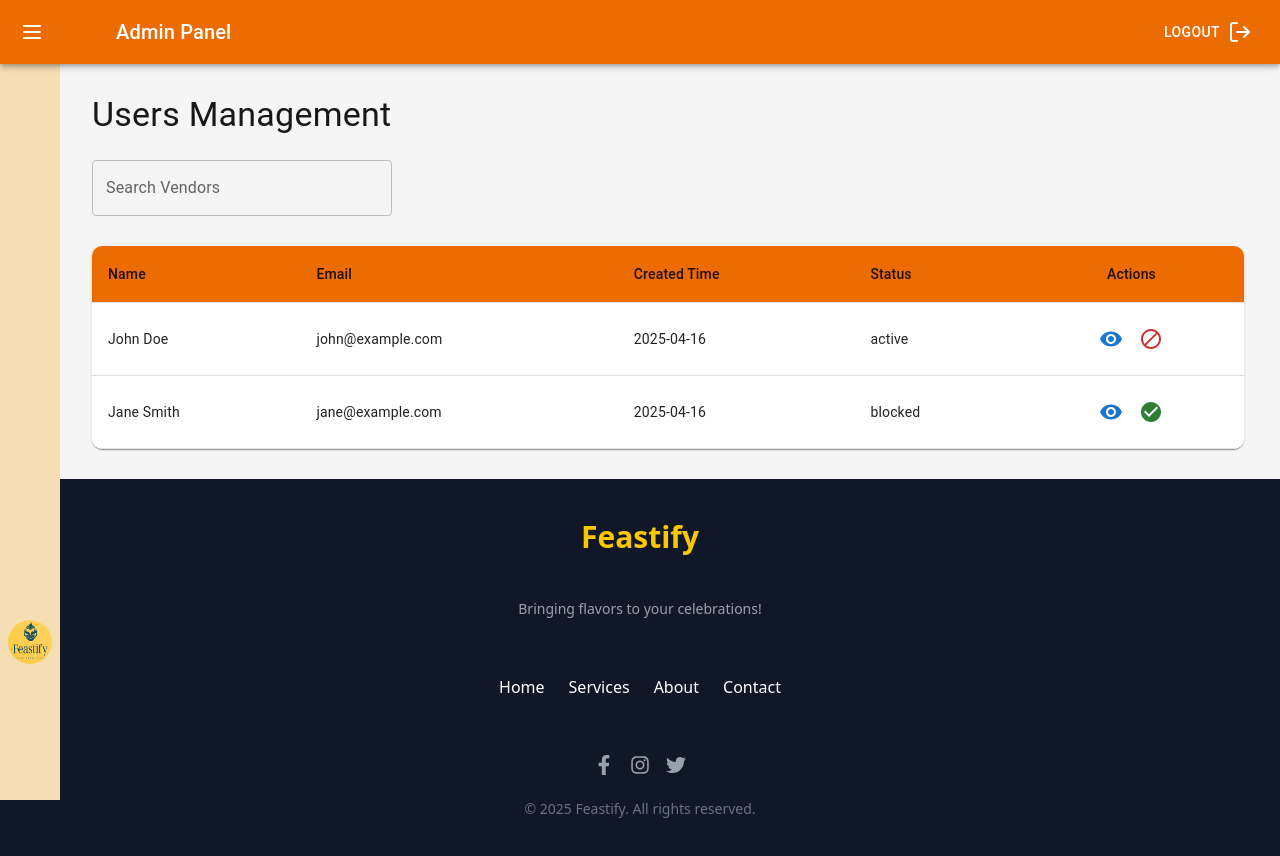
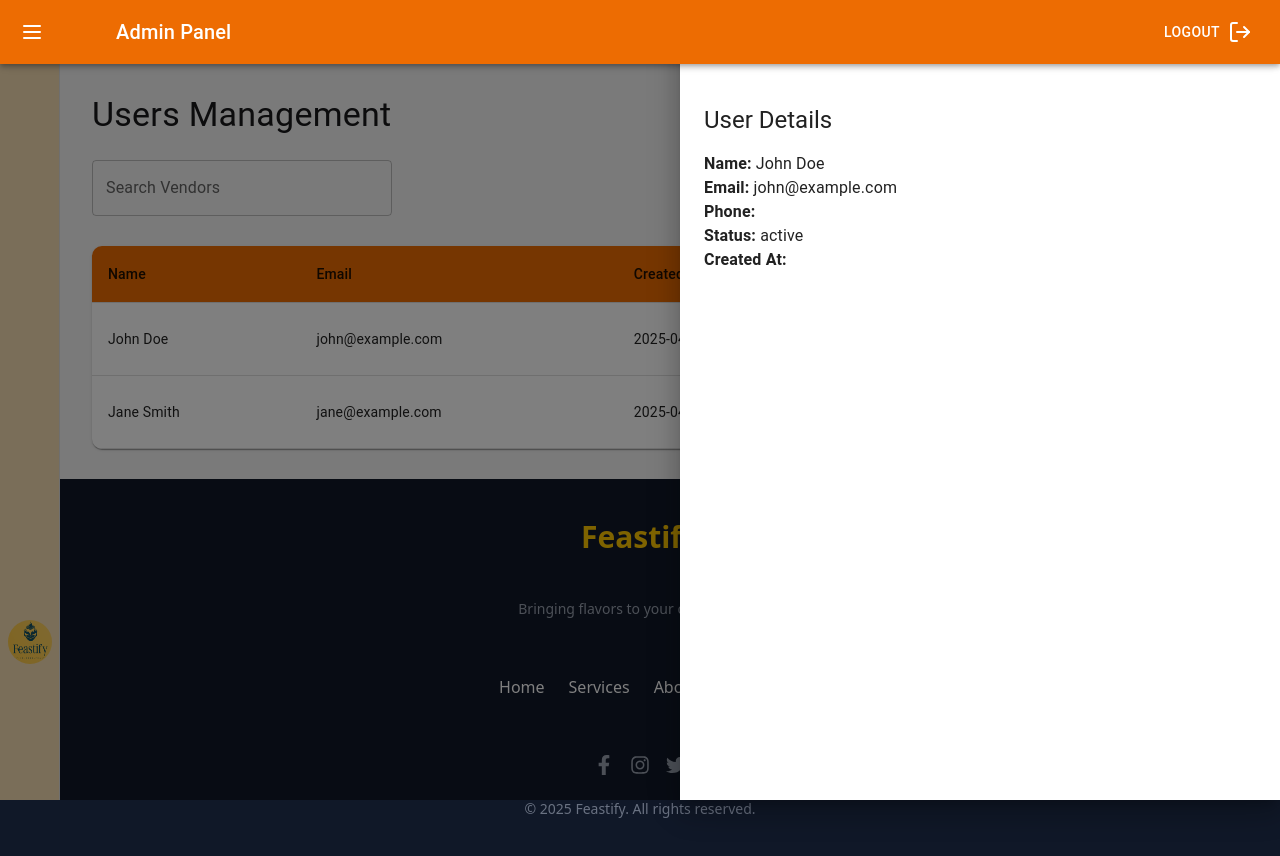
Before and after one commit to adwaithpvk45/Catering_App, a React (Vite) app in the folder frontend/Catering_App/: page /admin/users in a window 1280 px wide. Both pictures are taken after a click on the button 1111 px from the left and 338 px from the top of the page. Shown: the top 856 px of the page. Built offline with nearby package versions, Linux system fonts and the light colour scheme; some icons are missing.

Commit message:
update: Drawer added

```diff
--- a/frontend/Catering_App/src/Components/Admin/Users/UserDetails.jsx
+++ b/frontend/Catering_App/src/Components/Admin/Users/UserDetails.jsx
@@ -1,9 +1,26 @@
-import React from 'react'
+import { Box, Drawer, Typography } from "@mui/material";
 
-function User() {
-  return (
-    <div>User</div>
+export default function UserDetails({open,onClose,selectedUser}){
+
+  return(
+    <Drawer
+        anchor="right"
+        open={open}
+        onClose={onClose}
+
+      >
+        <Box p={3} width={600} sx={{marginTop:'80px'}}>
+          <Typography variant="h5" mb={2}>User Details</Typography>
+          {selectedUser && (
+            <>
+              <Typography><strong>Name:</strong> {selectedUser.name}</Typography>
+              <Typography><strong>Email:</strong> {selectedUser.email}</Typography>
+              <Typography><strong>Phone:</strong> {selectedUser.phone}</Typography>
+              <Typography><strong>Status:</strong> {selectedUser.status}</Typography>
+              <Typography><strong>Created At:</strong> {selectedUser.createdAt}</Typography>
+            </>
+          )}
+        </Box>
+      </Drawer>
   )
 }
-
-export default User
--- a/frontend/Catering_App/src/Components/Admin/Users/UserList.jsx
+++ b/frontend/Catering_App/src/Components/Admin/Users/UserList.jsx
@@ -1,10 +1,22 @@
 import React, { useEffect, useState } from "react";
 import { Box, Typography, TableBody, TableCell, TableContainer, TableHead, TableRow, Paper, IconButton, Button, TextField } from "@mui/material";
 import TableContent from "../../../common ui/Table";
+import UserDetails from "./UserDetails";
 
 const UsersList = () => {
   const [users, setUsers] = useState([]);
   const [searchQuery, setSearchQuery] = useState("");
+  const [drawerOpen,setDrawerOpen] = useState(false)
+  const [selectedUser,setSelectedUser] = useState(null)
+
+    const handleDrawerClose=()=>{
+        setDrawerOpen(false)
+    }
+
+    const handleDrawerOpen = (data) =>{
+      setSelectedUser(data)
+      setDrawerOpen(true)
+    }
 
   // Fetch users (dummy for now)
   useEffect(() => {
@@ -49,7 +61,8 @@
             />
       </Box>
 
-     <TableContent filteredUsers={filteredUsers} handleBlockUnblock={handleBlockUnblock}/>
+     <TableContent filteredUsers={filteredUsers} handleBlockUnblock={handleBlockUnblock} handleDrawerOpen={handleDrawerOpen}/>
+     <UserDetails open={drawerOpen} onClose={handleDrawerClose} selectedUser={selectedUser} />
     </Box>
   );
 };
--- a/frontend/Catering_App/src/common ui/Table.jsx
+++ b/frontend/Catering_App/src/common ui/Table.jsx
@@ -2,7 +2,7 @@
 import { Table, TableBody, TableCell, TableContainer, TableHead, TableRow, Paper, IconButton } from "@mui/material";
 
 
-export default function TableContent({filteredUsers,handleBlockUnblock}){
+export default function TableContent({filteredUsers,handleBlockUnblock,handleDrawerOpen}){
     console.log(filteredUsers)
 
     return (
@@ -26,7 +26,7 @@
                 <TableCell>{user.createdTime}</TableCell>
                 <TableCell>{user.status}</TableCell>
                 <TableCell align="center">
-                  <IconButton color="primary">
+                  <IconButton color="primary" onClick={()=>{handleDrawerOpen(user);console.log("here")}}>
                     <Visibility />
                   </IconButton>
 
```
